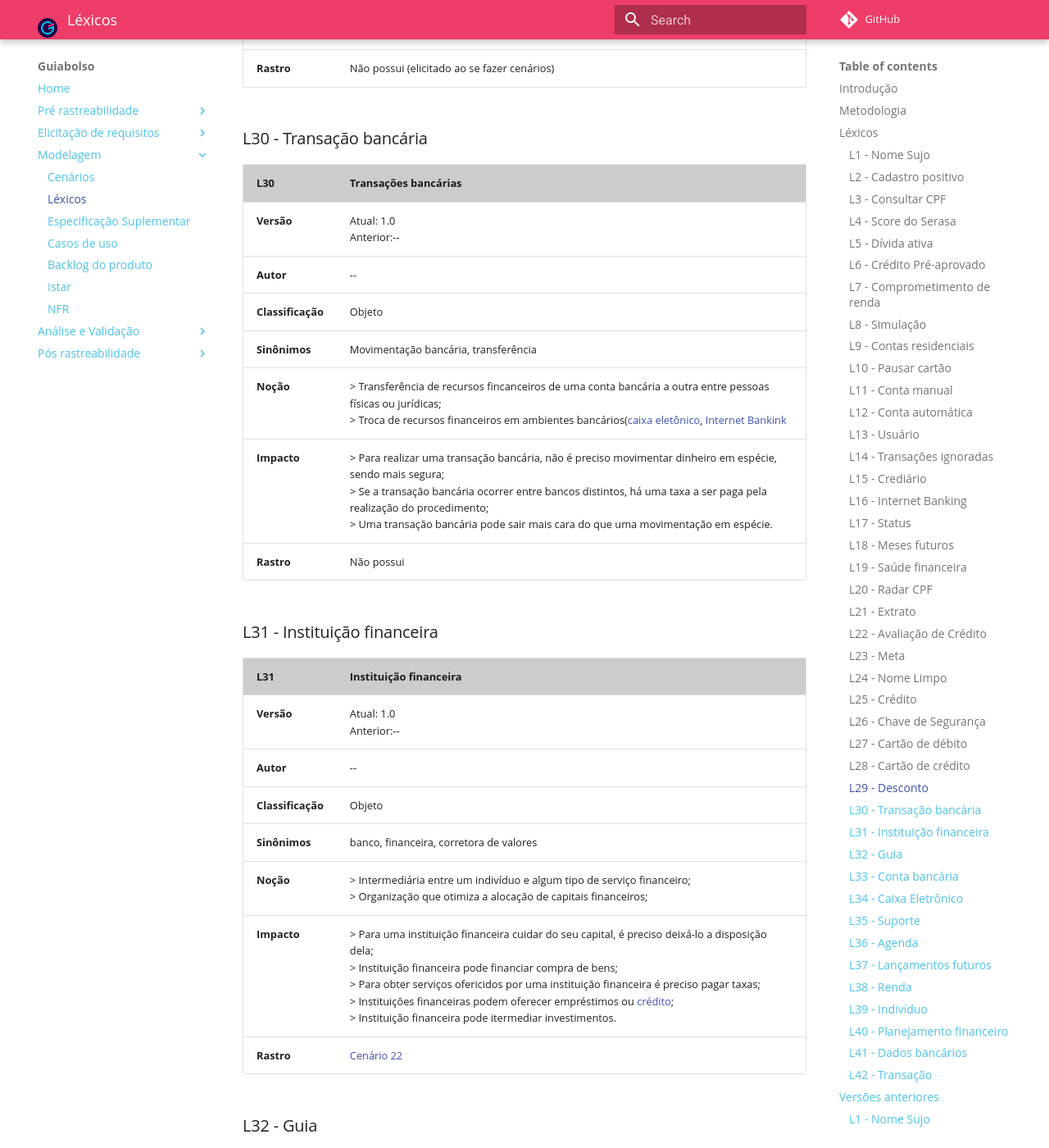
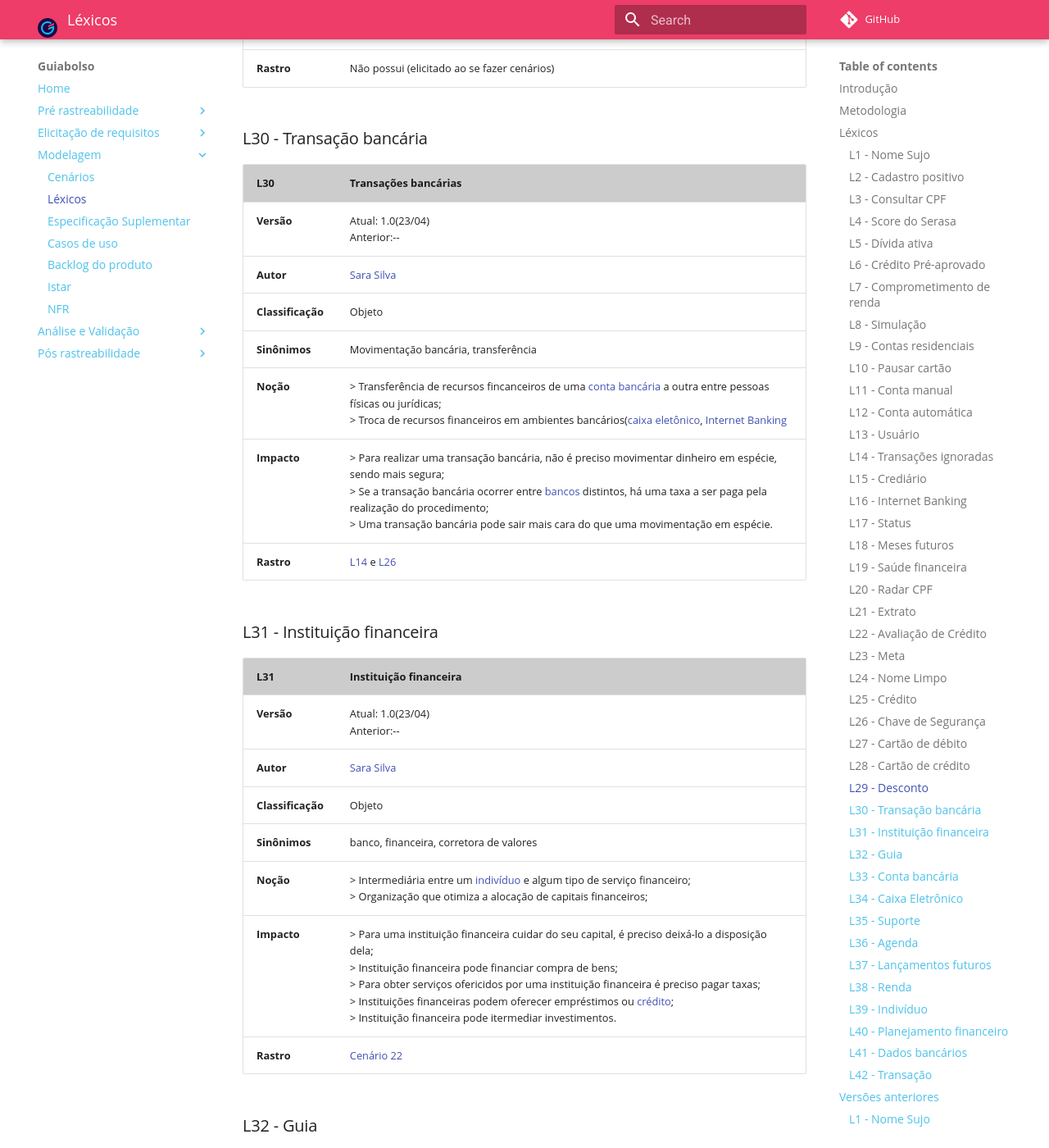
Before and after one commit to fga-disciplinas/2019.1-Guia-Bolso, an MkDocs documentation site: the page built from docs/modelagem/lexicos.md, in a window 1280 px wide and 1400 px high, scrolled down 16987 px. Shown: the whole window at 82% size. Built offline with MkDocs 1.6.1 and Material for MkDocs 9.7.7, drawn with Linux system fonts in a browser that asks for light colours; comment, search, counter and statistics services are not loaded; old or Windows-style settings are respelled for this version of MkDocs; some of the changed text lies outside the part shown.

```diff
--- a/docs/modelagem/lexicos.md
+++ b/docs/modelagem/lexicos.md
@@ -183,32 +183,32 @@ Para o levantamento inicial de palavras e termos, o grupo realizou um [Brainstor
 
 | **L14** | **Transações ignoradas**  |
 |--|--|
-| **Versão**| Atual: 1.1 <br> Anterior: [1.0](../lexicos/#l14-transacoes-ignoradas_1) |
-| **Autor**| -- |
+| **Versão**| Atual: 1.1(23/04) <br> Anterior: [1.0](../lexicos/#l14-transacoes-ignoradas_1) |
+| **Autor**| [Sara Silva](https://github.com/silvasara) |
 | **Classificação** | Objeto |
 | **Sinônimos** | Gastos ignorados |
 | **Noção** | > Movimentações na conta que o [usuário](#l13-usuario) deseja ignorar. |
-| **Impacto** | > Transações ignoradas não são rastreadas nos gastos; <br> > Com algumas transações sendo ignoradas, o [usuário](#l13-usuario) pode dar mais atenção a transações que considera mais importantes; <br> > O [usuário](#l13-usuario) pode se esquecer de que um determinado gasto está como transação ignorada e atrapalhar seu planejamento financeiro. |
+| **Impacto** | > Transações ignoradas não são rastreadas nos gastos; <br> > Com algumas transações sendo ignoradas, o [usuário](#l13-usuario) pode dar mais atenção a transações que considera mais importantes; <br> > O [usuário](#l13-usuario) pode se esquecer de que um determinado gasto está como transação ignorada e atrapalhar seu [planejamento financeiro](#l40-planejamento-financeiro). |
 | **Rastro** | [Cenário 7](../cenarios/#c7-ignorar-transacao) |
 
 ### L15 - Crediário
 
 | **L15** | **Crediário**  |
 |--|--|
-| **Versão**| Atual: 1.1 <br> Anterior: [1.0](../lexicos/#l15-crediario_1) |
-| **Autor**| -- |
+| **Versão**| Atual: 1.1(23/04) <br> Anterior: [1.0](../lexicos/#l15-crediario_1) |
+| **Autor**| [Sara Silva](https://github.com/silvasara) |
 | **Classificação** | Objeto |
 | **Sinônimos** | Carnê |
 | **Noção** | > Forma de financiamento de bens e serviços; <br> > Parcelamento em carnê; |
-| **Impacto** | > As parcelas do crediário são fixas acrescidas de juros e correção monetária; <br> > Fazendo o crediário, o indivíduo sai do estabelecimento sabendo exatamente quanto pagará e a data de vencimento de cada parcela; <br> > O crediário permite parcelamento em até 48x, facilitando a perda de controle de boletos e o endividamento; <br> > Fazer um crediário é fazer [comprometimento de renda](#l7-comprometimento-de-renda) a longo prazo. |
+| **Impacto** | > As parcelas do crediário são fixas acrescidas de juros e correção monetária; <br> > Fazendo o crediário, o [indivíduo](#l39-individuo) sai do estabelecimento sabendo exatamente quanto pagará e a data de vencimento de cada parcela; <br> > O crediário permite parcelamento em até 48x, facilitando a perda de controle de boletos e o endividamento; <br> > Fazer um crediário é fazer [comprometimento de renda](#l7-comprometimento-de-renda) a longo prazo. |
 | **Rastro** | Não possui |
 
 ### L16 - Internet Banking
 
 | **L16** | **Internet Banking**  |
 |--|--|
-| **Versão**| Atual: 1.1 <br> Anterior: [1.0](#l16-internet-banking_1) |
-| **Autor**| -- |
+| **Versão**| Atual: 1.1(23/04) <br> Anterior: [1.0](#l16-internet-banking_1) |
+| **Autor**| [Sara Silva](https://github.com/silvasara) |
 | **Classificação** | Objeto |
 | **Sinônimos** | Site do Banco |
 | **Noção** | > Ambiente bancário na Internet; <br> > Site com alto nível de segurança onde ficam disponíveis serviços oferecidos pelos [bancos](#l31-instituicao-financeira); <br> > Acesso ao serviços bancários pelo computador/navegador. |
@@ -319,12 +319,12 @@ Para o levantamento inicial de palavras e termos, o grupo realizou um [Brainstor
 
 | **L26** | **Chave de Segurança** |
 |--|--|
-| **Versão**| Atual: 1.1 <br> Anterior: [1.0](#l26-chave-de-seguranca_1) |
-| **Autor**| -- |
+| **Versão**| Atual: 1.1(23/03) <br> Anterior: [1.0](#l26-chave-de-seguranca_1) |
+| **Autor**| [Sara Silva](https://github.com/silvasara) |
 | **Classificação** | Objeto |
 | **Sinônimos** | Token, senha |
-| **Noção** | > É uma senha ou conjunto de senhas para realizar [transações](../lexicos/#l30-transacao-bancaria) pelas plataformas online, [caixas](../lexicos/#l34-caixa-eletronico) de atendimento eletrônico, ou pelos aplicativos da instituição financeirar; <br> > É gerada após o indivíduo inserir sua senha de acesso bancário(pin); <br> > Expira em segundos. |
-| **Impacto** | > A chave de segurança garante a autenticidade do indíviduo que está fazendo uma [movimentação bancária](../lexicos/#l30-transacao-bancaria); <br> > A chave de segurança tem que ser usada rapidamente; <br> > A cada movimentação diferente é preciso uma chave de segurança difetente. |
+| **Noção** | > É uma senha ou conjunto de senhas para realizar [transações](../lexicos/#l30-transacao-bancaria) pelas plataformas online, [caixas](../lexicos/#l34-caixa-eletronico) de atendimento eletrônico, ou pelos aplicativos da [instituição financeira](#l31-instituicao-financeira); <br> > É gerada após o [indivíduo](#l39-individuo) inserir sua senha de acesso bancário(pin); <br> > Expira em segundos. |
+| **Impacto** | > A chave de segurança garante a autenticidade do [indivíduo](#l39-individuo) que está fazendo uma [movimentação bancária](../lexicos/#l30-transacao-bancaria); <br> > A chave de segurança tem que ser usada rapidamente; <br> > A cada movimentação diferente é preciso uma chave de segurança difetente. |
 | **Rastro** | [Cenário 21](../cenarios/#c21-atualizar-contas-e-cartoes) |
 
 ### L27 - Cartão de débito
@@ -367,23 +367,23 @@ Para o levantamento inicial de palavras e termos, o grupo realizou um [Brainstor
 
 | **L30** | **Transações bancárias** |
 |--|--|
-| **Versão**| Atual: 1.0 <br> Anterior:-- |
-| **Autor**| -- |
+| **Versão**| Atual: 1.0(23/04) <br> Anterior:-- |
+| **Autor**| [Sara Silva](https://github.com/silvasara) |
 | **Classificação** | Objeto |
 | **Sinônimos** | Movimentação bancária, transferência |
-| **Noção** | > Transferência de recursos fincanceiros de uma conta bancária a outra entre pessoas físicas ou jurídicas; <br> > Troca de recursos financeiros em ambientes bancários([caixa eletônico](#l34-caixa-eletronico), [Internet Bankink](#l16-internet-banking) |
-| **Impacto** | > Para realizar uma transação bancária, não é preciso movimentar dinheiro em espécie, sendo mais segura; <br> > Se a transação bancária ocorrer entre bancos distintos, há uma taxa a ser paga pela realização do procedimento; <br> > Uma transação bancária pode sair mais cara do que uma movimentação em espécie. |
-| **Rastro**| Não possui |
+| **Noção** | > Transferência de recursos fincanceiros de uma [conta bancária](#l33-conta-bancaria) a outra entre pessoas físicas ou jurídicas; <br> > Troca de recursos financeiros em ambientes bancários([caixa eletônico](#l34-caixa-eletronico), [Internet Banking](#l16-internet-banking) |
+| **Impacto** | > Para realizar uma transação bancária, não é preciso movimentar dinheiro em espécie, sendo mais segura; <br> > Se a transação bancária ocorrer entre [bancos](#l31-instituicao-financeira) distintos, há uma taxa a ser paga pela realização do procedimento; <br> > Uma transação bancária pode sair mais cara do que uma movimentação em espécie. |
+| **Rastro**| [L14](#l14-transacoes-ignoradas) e [L26](#l26-chave-de-seguranca) |
 
 ### L31 - Instituição financeira
 
 | **L31** | **Instituição financeira** |
 |--|--|
-| **Versão**| Atual: 1.0 <br> Anterior:-- |
-| **Autor**| -- |
+| **Versão**| Atual: 1.0(23/04) <br> Anterior:-- |
+| **Autor**| [Sara Silva](https://github.com/silvasara) |
 | **Classificação** | Objeto |
 | **Sinônimos** | banco, financeira, corretora de valores |
-| **Noção** | > Intermediária entre um indivíduo e algum tipo de serviço financeiro; <br> > Organização que otimiza a alocação de capitais financeiros; |
+| **Noção** | > Intermediária entre um [indivíduo](#l39-individuo) e algum tipo de serviço financeiro; <br> > Organização que otimiza a alocação de capitais financeiros; |
 | **Impacto** | > Para uma instituição financeira cuidar do seu capital, é preciso deixá-lo a disposição dela; <br> > Instituição financeira pode financiar compra de bens; <br> > Para obter serviços ofericidos por uma instituição financeira é preciso pagar taxas; <br> > Instituições financeiras podem oferecer empréstimos ou [crédito](#l25-credito); <br> > Instituição financeira pode itermediar investimentos. |
 | **Rastro**| [Cenário 22](../cenarios/#c22-contratar-emprestimo) |
 
@@ -415,36 +415,36 @@ Para o levantamento inicial de palavras e termos, o grupo realizou um [Brainstor
 
 | **L34** | **Caixa Eletrônico** |
 |--|--|
-| **Versão**| Atual: 1.0 <br> Anterior:-- |
-| **Autor**| -- |
+| **Versão**| Atual: 1.0(23/04) <br> Anterior:-- |
+| **Autor**| [Sara Silva](https://github.com/silvasara) |
 | **Classificação** | Objeto |
 | **Sinônimos** | Caixa automático, terminal bancário |
 | **Noção** | > Equipamento de automação bancária; <br> > Oferece serviços bancários de forma automática. |
-| **Impacto** | > O caixa eletrônico não precisa de um funcionário do banco para ser usado; <br> > As pessoas podem sacar ou depositar dinheiro no caixa eletrônico, além de visualizar suas [contas bancárias](#l33-conta-bancaria) |
+| **Impacto** | > O caixa eletrônico não precisa de um funcionário do [banco](#l31-instituicao-financeira) para ser usado; <br> > As pessoas podem sacar ou depositar dinheiro no caixa eletrônico, além de visualizar suas [contas bancárias](#l33-conta-bancaria) |
 | **Rastro**| [Cenário 10](../cenarios/#c10-solicitar-credito-pre-aprovado) |
 
 ### L35 - Suporte
 
 | **L35** | **Suporte** |
 |--|--|
-| **Versão**| Atual: 1.0 <br> Anterior:-- |
-| **Autor**| -- |
+| **Versão**| Atual: 1.0(32/04) <br> Anterior:-- |
+| **Autor**| [Sara Silva](https://github.com/silvasara) |
 | **Classificação** | Objeto |
 | **Sinônimos** | atendimento, assistência |
-| **Noção** | > Serviço de auxílio ao usuário; <br> > Assistência ao usuário quando este estiver com dififuldades ou dúvida. |
-| **Impacto** | > O usuário precisa do suporte quando encontra alguma dificuldade no uso do sistem; <br> > O usuário precisa de suporte quando encotra uma falha no sistema; <br> > O suporte é essencial para a comunicação entre empresa e cliente; <br> > O suporte deve está sempre disponível para o usuário. |
+| **Noção** | > Serviço de auxílio ao [usuário](#l13-usuario); <br> > Assistência ao [usuário](#l13-usuario) quando este estiver com dififuldades ou dúvida. |
+| **Impacto** | > O usuário precisa do suporte quando encontra alguma dificuldade no uso do sistema; <br> > O usuário precisa de suporte quando encotra uma falha no sistema; <br> > O suporte é essencial para a comunicação entre empresa e cliente; <br> > O suporte deve está sempre disponível para o [usuário](#l13-usuario). |
 | **Rastro**| [Cenário 11](../cenarios/#c11-solicitar-suporte) |
 
 ### L36 - Agenda
 
 | **L36** | **Agenda** |
 |--|--|
-| **Versão**| Atual: 1.0 <br> Anterior:-- |
-| **Autor**| -- |
+| **Versão**| Atual: 1.0(23/04) <br> Anterior:-- |
+| **Autor**| [Sara Silva](https://github.com/silvasara) |
 | **Classificação** | Objeto |
 | **Sinônimos** | programação, planejamento de pagamentos |
 | **Noção** | > Planejamento de dias x pagamentos; <br> > Organização de tarefas; <br> > Organização de contas a pagar; |
-| **Impacto** | > No Guiabolso, a agenda pode ser usada para se lembrar quais dias de pagamentos das contas; <br> > A agenda ajuda o usuário a não esquecer das contas e fica endividade; <br> > A agenda ajuda o usuário a se planejar financeiramente. |
+| **Impacto** | > No Guiabolso, a agenda pode ser usada para se lembrar quais dias de pagamentos das contas; <br> > A agenda ajuda o usuário a não esquecer das contas e fica endividade; <br> > A agenda ajuda o usuário a se [planejar financeiramente](#l40-planejamento-financeiro). |
 | **Rastro**| [Cenário 23](../cenarios/#c23-adicionar-na-agenda) |
 
 ### L37 - Lançamentos futuros
```
Also changed, not shown: other parts of docs/modelagem/lexicos.md (+1 -1 lines), docs/elicitacao-de-requisitos/questionario.md (+3 -1 lines), docs/modelagem/cenarios.md (+23 -23 lines), docs/img/argumentacao/argumentacao_privacidade.png.
